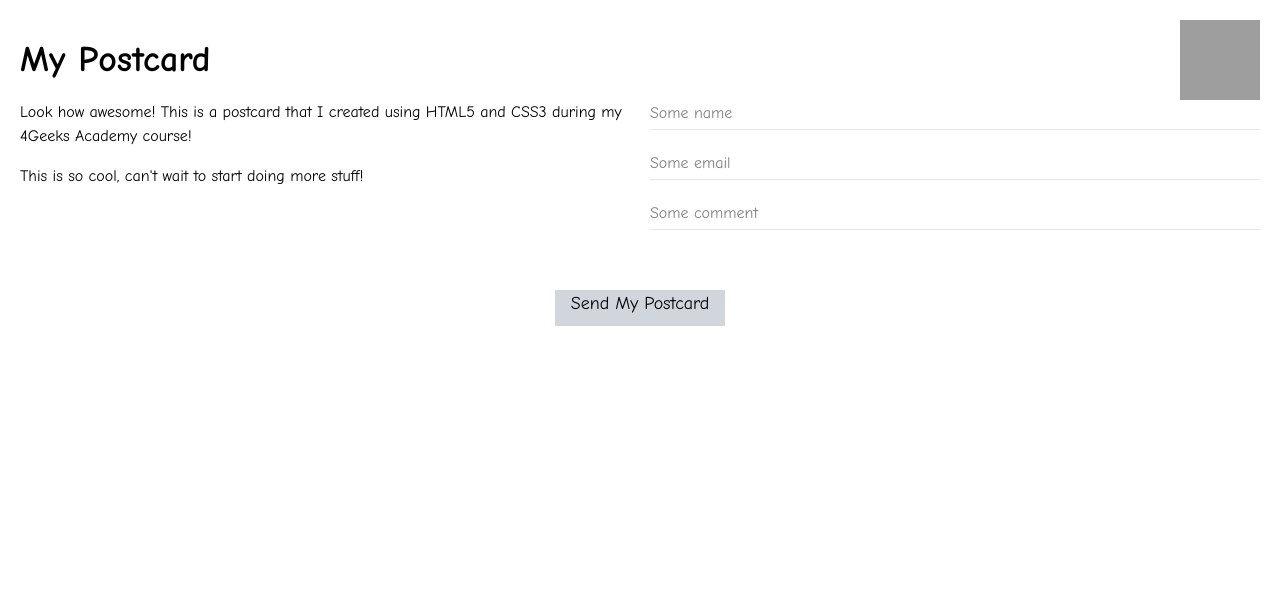
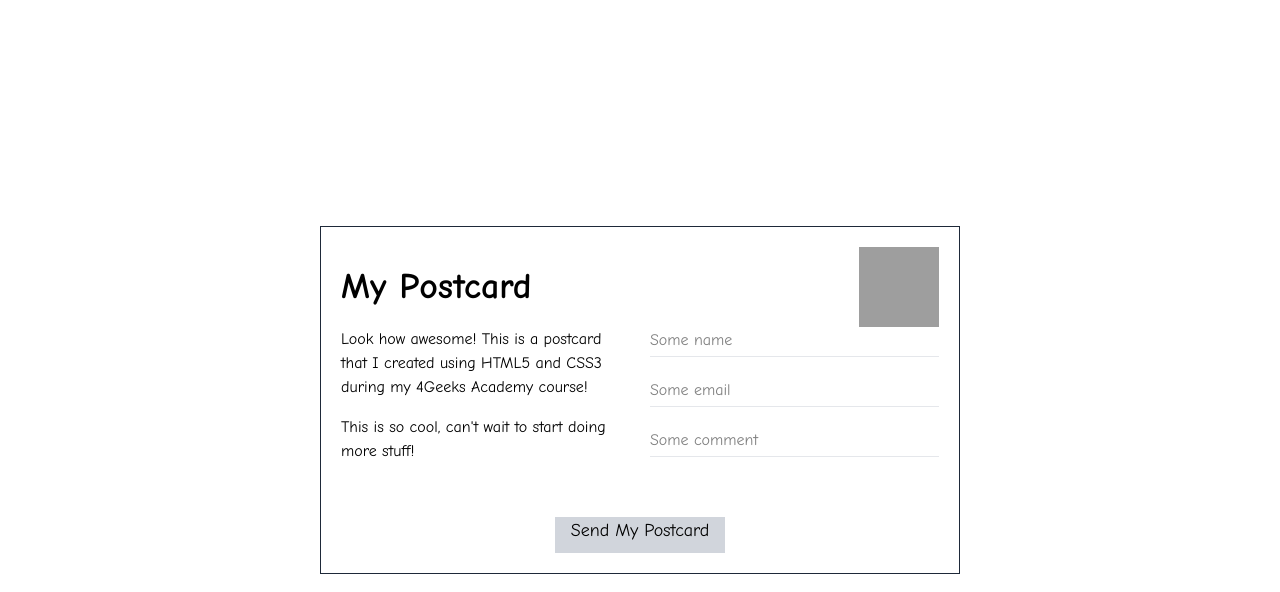
Before and after one commit to elvishakirova/tailwind-postcard, a plain HTML site: page index.html in a window 1280 px wide. Drawn offline with nearby package versions, Linux system fonts and the light colour scheme; grey boxes are pictures that could not be loaded.

Commit message:
[bug]: i fixed the body

```diff
--- a/index.html
+++ b/index.html
@@ -8,7 +8,8 @@
     <title>Document</title>
 </head>
 
-<body class="m-5">
+<body class="flex justify-center h-screen items-center">
+    <div class="w-1/2 flex flex-col border border-gray-800 p-5 h-fit">
         <div class="flex justify-between items-center">
             <h1 class="text-4xl font-['Comic_Sans_MS',cursive] font-bold">My Postcard</h1>
             <div class="w-20 h-20">
@@ -35,6 +36,7 @@
         <div class="flex justify-center w-full">
             <button class="bg-gray-300 font-['Comic_Sans_MS',cursive] text-lg px-4 pb-2">Send My Postcard</button>
         </div>
+    </div>
 </body>
 
 </html>
```
Lines whose indentation alone changed are shown as unchanged.
